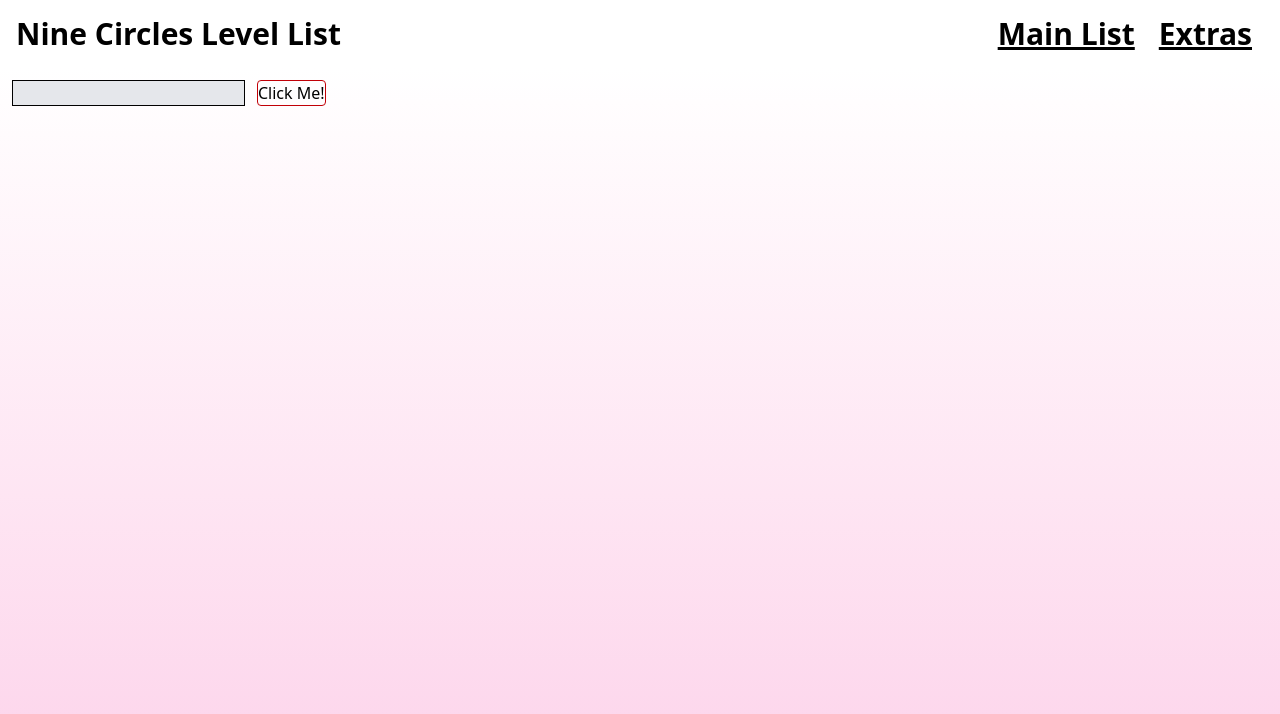
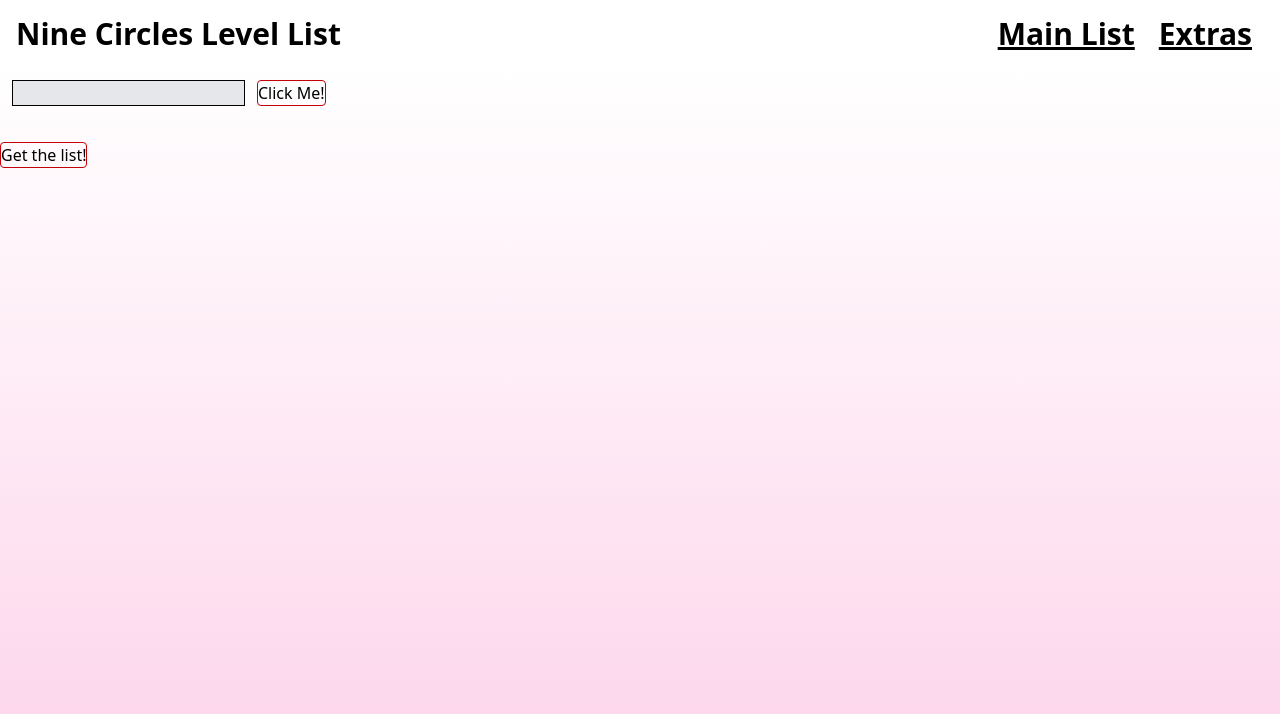
Before and after one commit to Jamming17/nclevelsfrontend, a React (Vite) app: page / in a window 1280 px wide. Shown: the top 714 px of the page. Built offline with nearby package versions, Linux system fonts and the light colour scheme.

Commit message:
Added main list which can be accessed by the push of a button

```diff
--- a/src/pages/List.tsx
+++ b/src/pages/List.tsx
@@ -8,32 +8,53 @@ import { apiRequest } from "../apiClient";
 function List() {
 
     const [ displayedLevel, setDisplayedLevel ] = useState({ id: 0, name: "Loading", creator: "Loading", difficulty: "Loading", rating: "Loading", stars: 0, coin_count: 0, coins_rated: false });
+    const [ displayedLevelsList, setDisplayedLevelsList ] = useState<LevelInterface[]>([]);
     const [ levelVisible, setLevelVisible ] = useState(false);
 
     const [ inputVal, setInputVal ] = useState("s");
 
     async function myApiTestFunc(): Promise<void> {
         try {
-            const data = await apiRequest("getLevelId", {
+            const data = await apiRequest("boomlings/getLevelId", {
                 params: {
                     "str": inputVal,
                 }
             });
-            console.log("Data successfully retrieved:", data);
+            console.log("Level data successfully retrieved:", data);
 
             const dataObj = typeof data === "string" ? JSON.parse(data) : data;
             if (dataObj && typeof dataObj === "object" && "success" in dataObj && "data" in dataObj) {
                 if (dataObj.success === true && levelInterfaceTypeGuard(dataObj.data)) {
                     setDisplayedLevel(dataObj.data);
                 } else {
-                    console.error("Data in wrong format:", dataObj.data)
+                    console.error("Data in wrong format:", dataObj.data);
                 }
             } else {
                 console.error("Data in wrong format.");
             }
             setLevelVisible(true);
         } catch (err) {
-            console.error("Failed to fetch:", err)
+            console.error("Failed to fetch levels:", err)
+        }
+    }
+
+    async function getNCLevelList(): Promise<void> {
+        try {
+            const data = await apiRequest("database/getLevels", {});
+            console.log("Database data successfully retrieved:", data);
+
+            const dataObj = typeof data === "string" ? JSON.parse(data) : data;
+            if (dataObj && typeof dataObj === "object" && "success" in dataObj && "data" in dataObj) {
+                if (dataObj.success === true && Array.isArray(dataObj.data) && dataObj.data.every((level: any) => levelInterfaceTypeGuard(level))) {
+                    setDisplayedLevelsList(dataObj.data);
+                } else {
+                    console.error("Data in wrong format:", dataObj.data);
+                }
+            } else {
+                console.error("Data in wrong format.");
+            }
+        } catch (err) {
+            console.error("Failed to fetch from database:", err);
         }
     }
 
@@ -48,7 +69,11 @@ function List() {
                 <input type="text" className="m-3 border border-black bg-gray-200" onChange={(e) => {setInputVal(e.target.value)}}/>
                 <button className="cursor-pointer border border-red-700 rounded" onClick={myApiTestFunc}>Click Me!</button>
             </div>
-
+            <br className="py-16"/>
+            <button className="cursor-pointer border border-red-700 rounded" onClick={getNCLevelList}>Get the list!</button>
+            {displayedLevelsList.map((level, index) => {
+                return <Level key={index} level={level} />
+            })}
 
         {/*
         <div className="flex flex-col">
```
